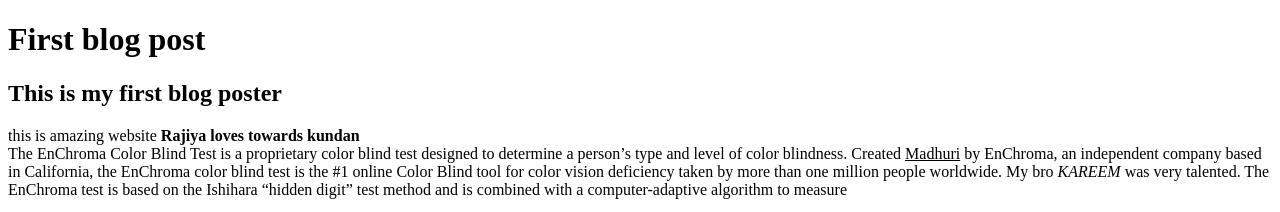
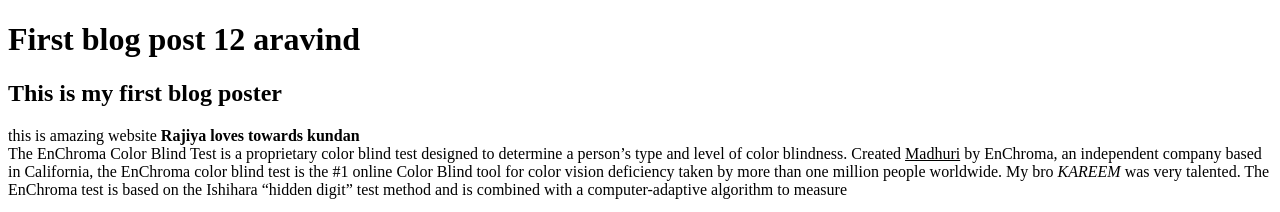
Before and after one commit to rajiya37/blog-post, a plain HTML site: page index.html in a window 1280 px wide. Shown: the top 212 px of the page. Drawn offline with Linux system fonts and the light colour scheme.

Commit message:
add aravind to h1

```diff
--- a/index.html
+++ b/index.html
@@ -2,12 +2,12 @@
 <html>
 
 <head>
-    <title>First blog post</title>
+    <title>First blog post 12 </title>
     </head>
 
 <body>
 
-   <h1>First blog post </h1>
+   <h1>First blog post 12 aravind  </h1>
     <h2> This is my first blog poster</h2>
     <p> this is amazing website <strong>Rajiya loves towards kundan</strong><br>The EnChroma Color Blind Test is a proprietary color blind test designed to determine a person’s type and level of color blindness. Created <u>Madhuri</u> by EnChroma, an independent company based in California, the EnChroma color blind test is the #1 online Color Blind tool for color vision deficiency taken by more than one million people worldwide. My bro <em>KAREEM</em> was very talented.
 
```
